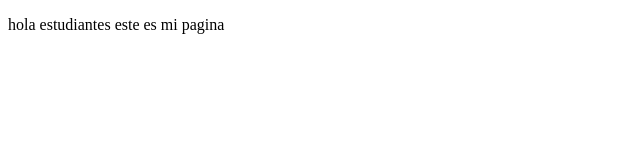
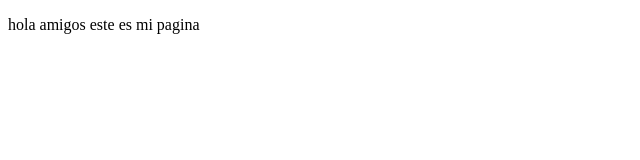
Before and after one commit to DEXTMR/proyectoDemoCursoPrework, a plain HTML site: page index.html in a window 1280 px wide. Shown: the full height of the page, 0-640 px from the left. Drawn offline with Linux system fonts and the light colour scheme.

Commit message:
cambios agregados

```diff
--- a/index.html
+++ b/index.html
@@ -7,6 +7,6 @@
     <title>hola mundo</title>
 </head>
 <body>
-    <p>hola estudiantes este es mi pagina </p>
+    <p>hola amigos este es mi pagina </p>
 </body>
 </html>
```
